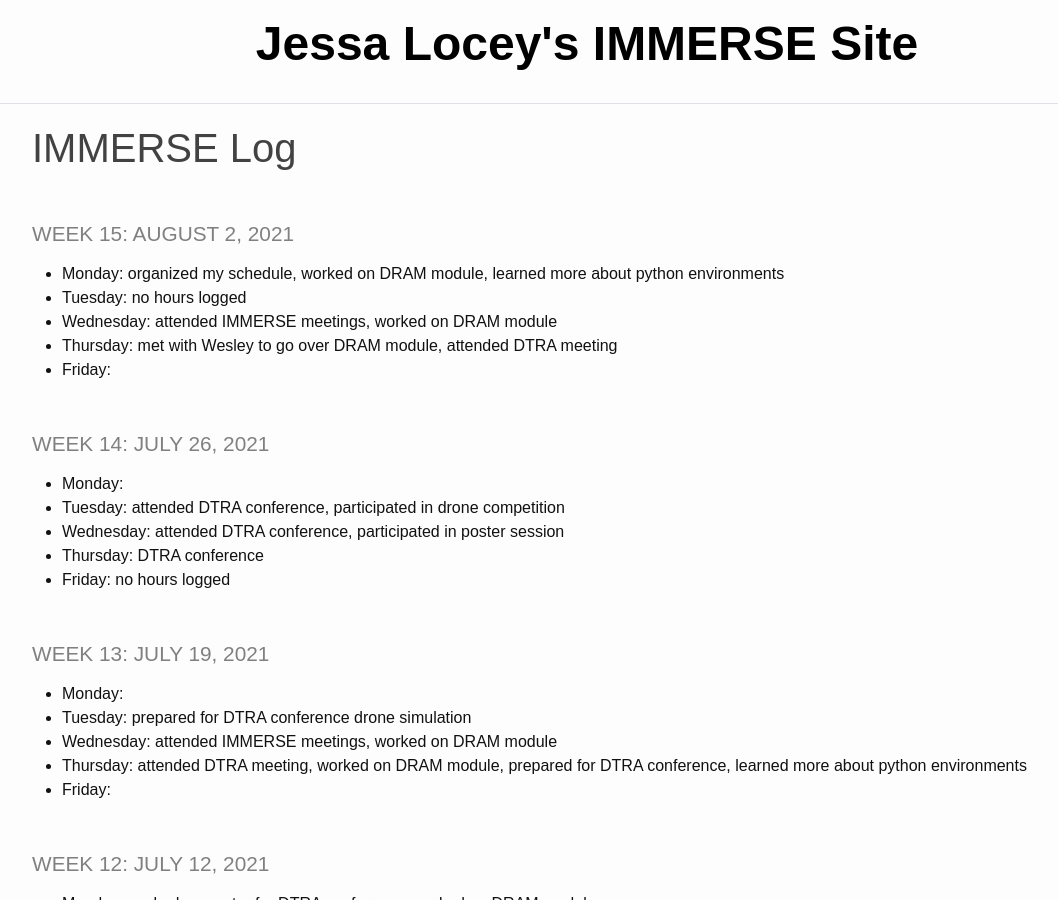
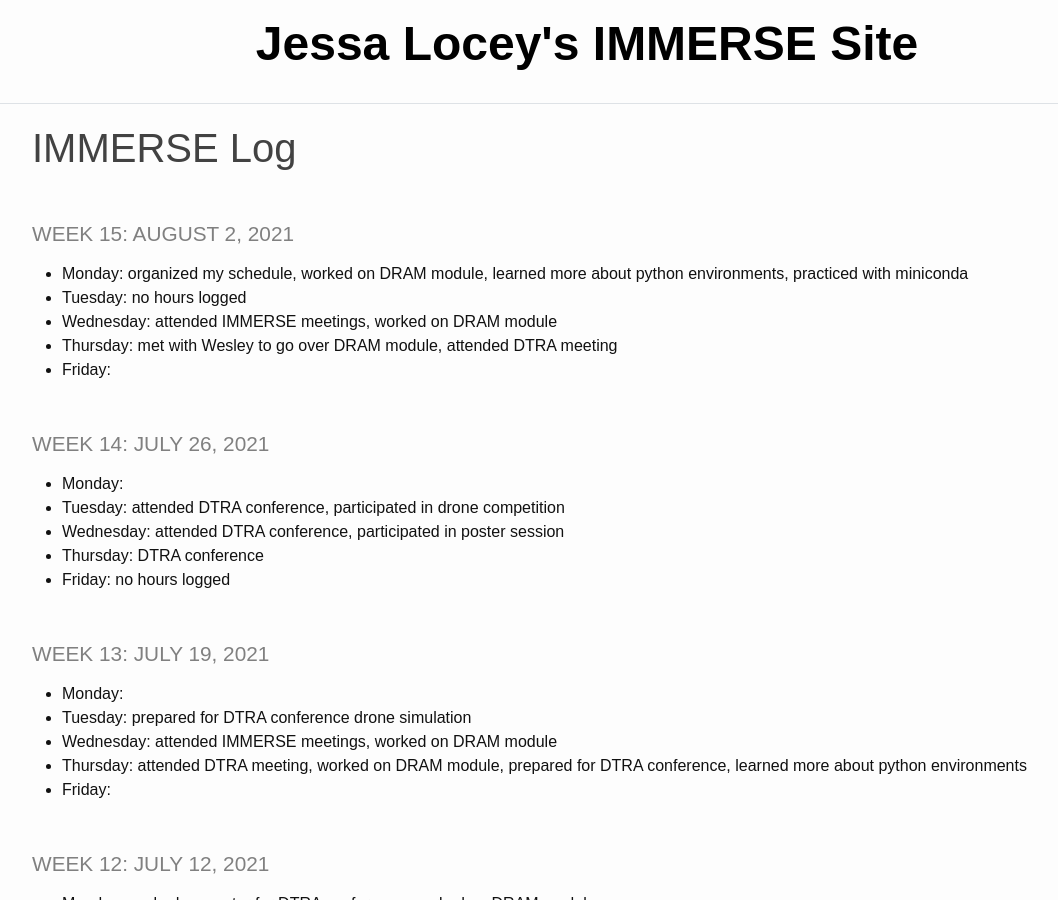
Before and after one commit to jessalocey/jessalocey.github.io, a Jekyll site: the page built from _pages/log.md, in a window 1280 px wide and 900 px high. Shown: the whole window, without its empty margins (53-1111 px from the left). Built offline with Jekyll 4.4.1, drawn with Linux system fonts in a browser that asks for light colours.

Commit message:
edited log for Monday

```diff
--- a/_pages/log.md
+++ b/_pages/log.md
@@ -4,7 +4,7 @@ title: IMMERSE Log
 ---
 
 ### Week 15: August 2, 2021
-* **Monday:** organized my schedule, worked on DRAM module, learned more about python environments
+* **Monday:** organized my schedule, worked on DRAM module, learned more about python environments, practiced with miniconda
 * **Tuesday:** no hours logged
 * **Wednesday:** attended IMMERSE meetings, worked on DRAM module
 * **Thursday:** met with Wesley to go over DRAM module, attended DTRA meeting
```
